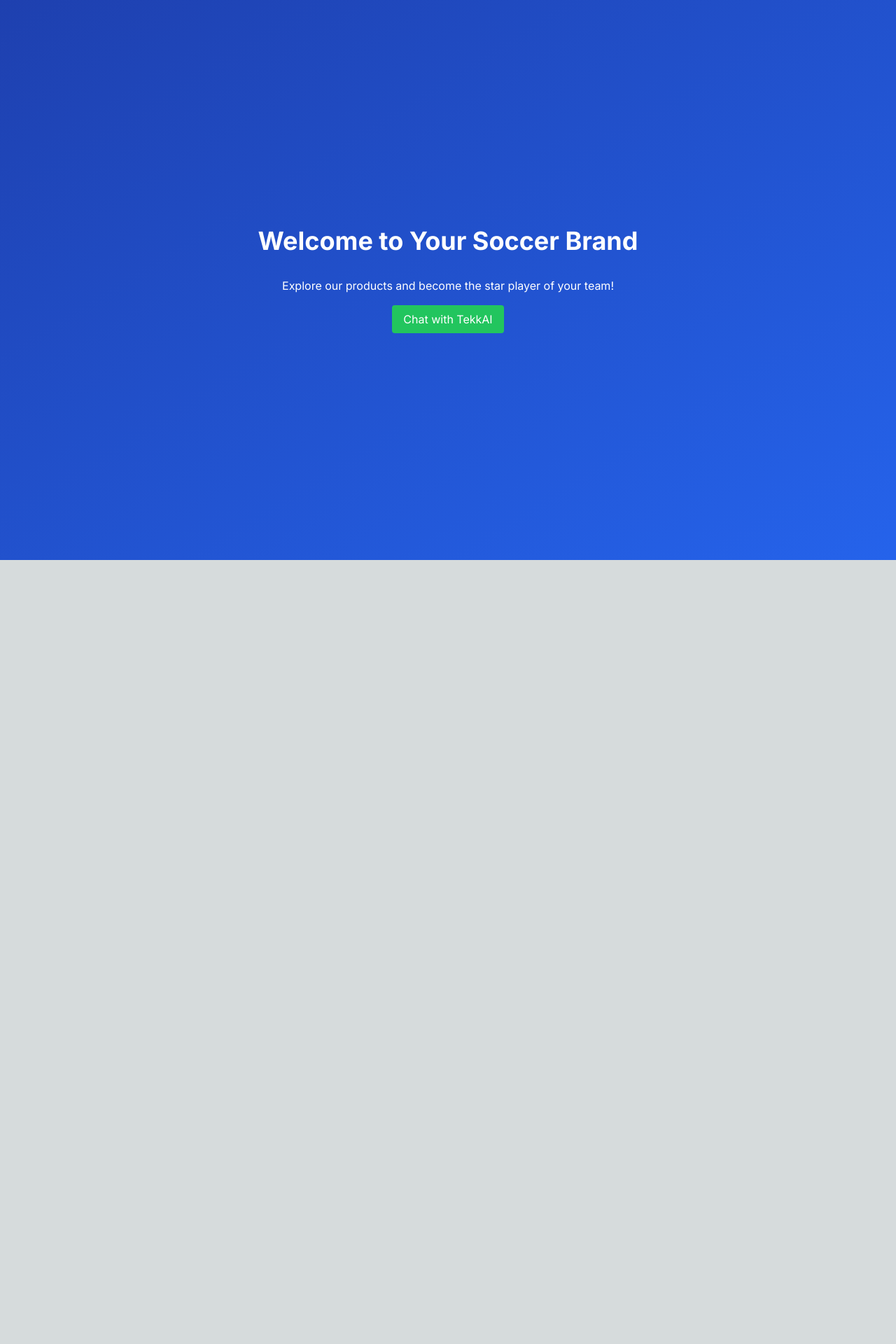
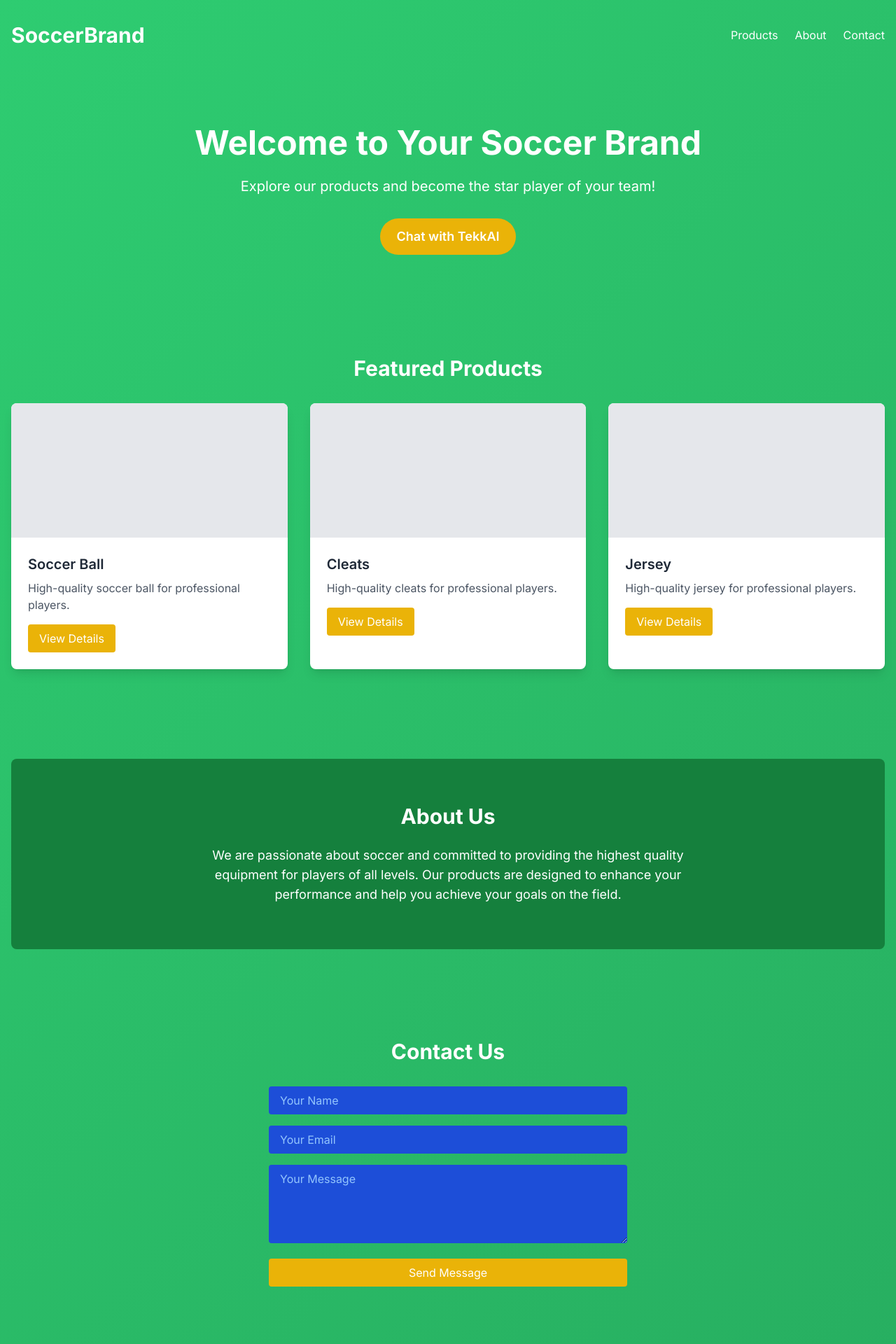
Before and after one commit to jordanconklin/ConklinOfficial-Landing-Page, a Next.js app: page / in a window 1280 px wide. Shown: the top 1920 px of the page at 70% size. Before the commit the page ends 800 px from the top, so only its background shows below. Built offline with nearby package versions, Linux system fonts and the light colour scheme.

Commit message:
basic landing page setup

```diff
--- a/app/page.tsx
+++ b/app/page.tsx
@@ -1,17 +1,97 @@
+// import Link from 'next/link'
+
+// export default function Home() {
+//   return (
+//     <div className="min-h-screen flex flex-col justify-center items-center bg-gradient-to-br from-blue-800 to-blue-600 text-white">
+//       <header className="mb-8">
+//         <h1 className="text-4xl font-bold">Welcome to Your Soccer Brand</h1>
+//       </header>
+//       <main className="text-center">
+//         <p className="mb-4">Explore our products and become the star player of your team!</p>
+//         <Link href="/chatbot" className="inline-block px-4 py-2 bg-green-500 text-white rounded hover:bg-green-600 transition-colors">
+//           Chat with TekkAI
+//         </Link>
+//       </main>
+//     </div>
+//   )
+// }
+
 import Link from 'next/link'
+import Image from 'next/image'
 
 export default function Home() {
   return (
-    <div className="min-h-screen flex flex-col justify-center items-center bg-gradient-to-br from-blue-800 to-blue-600 text-white">
-      <header className="mb-8">
-        <h1 className="text-4xl font-bold">Welcome to Your Soccer Brand</h1>
+    <div className="min-h-screen bg-gradient-green text-white">
+      <header className="container mx-auto py-8 px-4">
+        <nav className="flex justify-between items-center">
+          <h1 className="text-3xl font-bold">SoccerBrand</h1>
+          <ul className="flex space-x-6">
+            <li><a href="#products" className="hover:text-blue-200 transition-colors">Products</a></li>
+            <li><a href="#about" className="hover:text-blue-200 transition-colors">About</a></li>
+            <li><a href="#contact" className="hover:text-blue-200 transition-colors">Contact</a></li>
+          </ul>
+        </nav>
       </header>
-      <main className="text-center">
-        <p className="mb-4">Explore our products and become the star player of your team!</p>
-        <Link href="/chatbot" className="inline-block px-4 py-2 bg-green-500 text-white rounded hover:bg-green-600 transition-colors">
-          Chat with TekkAI
-        </Link>
+
+      <main className="container mx-auto px-4">
+        <section className="py-20 text-center">
+          <h2 className="text-5xl font-bold mb-6">Welcome to Your Soccer Brand</h2>
+          <p className="text-xl mb-8">Explore our products and become the star player of your team!</p>
+          {/* <Link href="/chatbot" className="inline-block px-6 py-3 bg-green-500 text-white rounded-full hover:bg-green-600 transition-colors text-lg font-semibold"> */}
+          <Link href="/chatbot" className="inline-block px-6 py-3 bg-yellow-500 text-white rounded-full hover:bg-yellow-600 transition-colors text-lg font-semibold">
+            Chat with TekkAI
+          </Link>
+        </section>
+
+        <section id="products" className="py-16">
+          <h3 className="text-3xl font-bold mb-8 text-center">Featured Products</h3>
+          <div className="grid grid-cols-1 md:grid-cols-3 gap-8">
+            {['Soccer Ball', 'Cleats', 'Jersey'].map((product, index) => (
+              <div key={index} className="bg-white rounded-lg shadow-lg overflow-hidden">
+                <div className="h-48 bg-gray-200"></div>
+                <div className="p-6">
+                  <h4 className="text-xl font-semibold text-gray-800 mb-2">{product}</h4>
+                  <p className="text-gray-600 mb-4">High-quality {product.toLowerCase()} for professional players.</p>
+                  <button className="bg-yellow-500 text-white px-4 py-2 rounded hover:bg-yellow-600 transition-colors">
+                    View Details
+                  </button>
+                </div>
+              </div>
+            ))}
+          </div>
+        </section>
+
+        <section id="about" className="py-16 bg-green-700 rounded-lg my-16 p-8">
+          <h3 className="text-3xl font-bold mb-6 text-center">About Us</h3>
+          <p className="text-lg text-center max-w-3xl mx-auto">
+            We are passionate about soccer and committed to providing the highest quality equipment for players of all levels. Our products are designed to enhance your performance and help you achieve your goals on the field.
+          </p>
+        </section>
+
+        <section id="contact" className="py-16">
+          <h3 className="text-3xl font-bold mb-8 text-center">Contact Us</h3>
+          <form className="max-w-lg mx-auto">
+            <div className="mb-4">
+              <input type="text" placeholder="Your Name" className="w-full px-4 py-2 rounded bg-blue-700 text-white placeholder-blue-300" />
+            </div>
+            <div className="mb-4">
+              <input type="email" placeholder="Your Email" className="w-full px-4 py-2 rounded bg-blue-700 text-white placeholder-blue-300" />
+            </div>
+            <div className="mb-4">
+              <textarea placeholder="Your Message" rows={4} className="w-full px-4 py-2 rounded bg-blue-700 text-white placeholder-blue-300"></textarea>
+            </div>
+            <button type="submit" className="w-full bg-yellow-500 text-white py-2 rounded hover:bg-yellow-600 transition-colors">
+              Send Message
+            </button>
+          </form>
+        </section>
       </main>
+
+      <footer className="bg-green-900 py-8 mt-16">
+        <div className="container mx-auto px-4 text-center">
+          <p>&copy; 2024 SoccerBrand. All rights reserved.</p>
+        </div>
+      </footer>
     </div>
   )
 }
--- a/tailwind.config.ts
+++ b/tailwind.config.ts
@@ -9,9 +9,9 @@
   theme: {
     extend: {
       backgroundImage: {
-        "gradient-radial": "radial-gradient(var(--tw-gradient-stops))",
-        "gradient-conic":
-          "conic-gradient(from 180deg at 50% 50%, var(--tw-gradient-stops))",
+        'gradient-radial': 'radial-gradient(var(--tw-gradient-stops))',
+        'gradient-conic': 'conic-gradient(from 180deg at 50% 50%, var(--tw-gradient-stops))',
+        'gradient-green': 'linear-gradient(135deg, #2ecc71 0%, #27ae60 100%)',
       },
     },
   },
```
